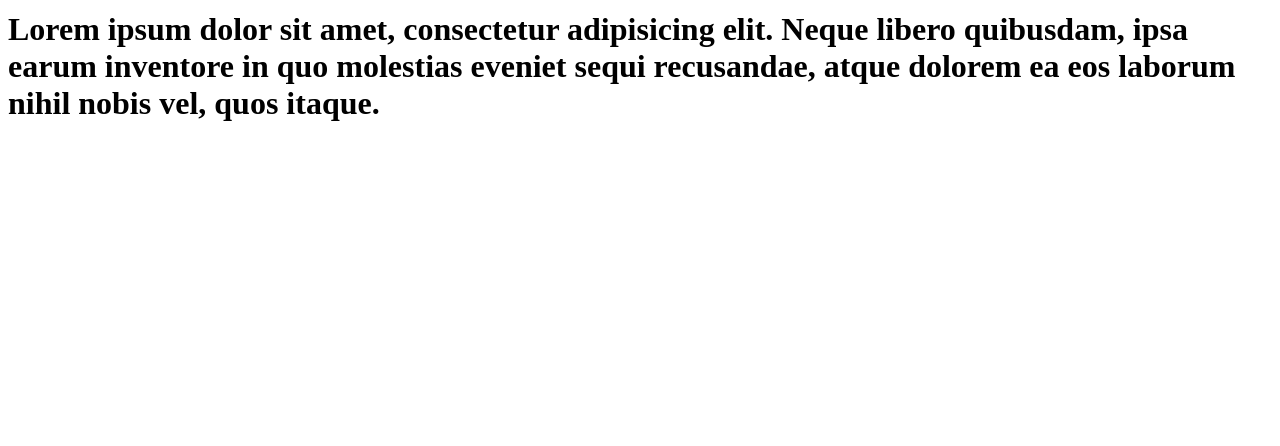
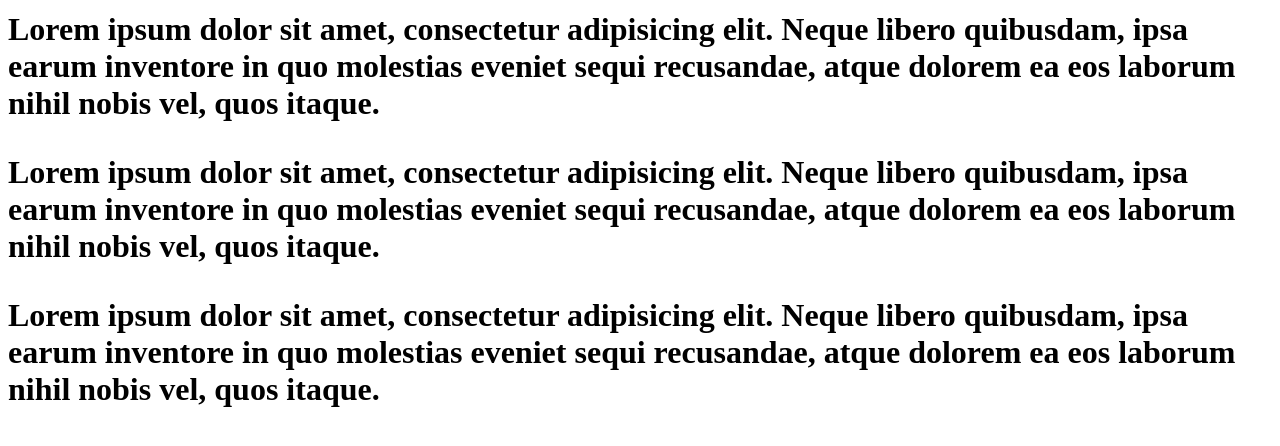
Before and after one commit to hqr-humanoid/hqr-humanoid.github.io, a plain HTML site: page index.html in a window 1280 px wide. Shown: the part 66-512 px from the top of the page. Drawn offline with Linux system fonts and the light colour scheme.

Commit message:
initialcommit

```diff
--- a/index.html
+++ b/index.html
@@ -6,6 +6,8 @@
 </head>
 <body>
     <h1>Super Hu<h1>
-        <p>Lorem ipsum dolor sit amet, consectetur adipisicing elit. Neque libero quibusdam, ipsa earum inventore in quo molestias eveniet sequi recusandae, atque dolorem ea eos laborum nihil nobis vel, quos itaque.</p>
+    <p>Lorem ipsum dolor sit amet, consectetur adipisicing elit. Neque libero quibusdam, ipsa earum inventore in quo molestias eveniet sequi recusandae, atque dolorem ea eos laborum nihil nobis vel, quos itaque.</p>
+    <p>Lorem ipsum dolor sit amet, consectetur adipisicing elit. Neque libero quibusdam, ipsa earum inventore in quo molestias eveniet sequi recusandae, atque dolorem ea eos laborum nihil nobis vel, quos itaque.</p>
+    <p>Lorem ipsum dolor sit amet, consectetur adipisicing elit. Neque libero quibusdam, ipsa earum inventore in quo molestias eveniet sequi recusandae, atque dolorem ea eos laborum nihil nobis vel, quos itaque.</p>
 </body>
 </html>
```
